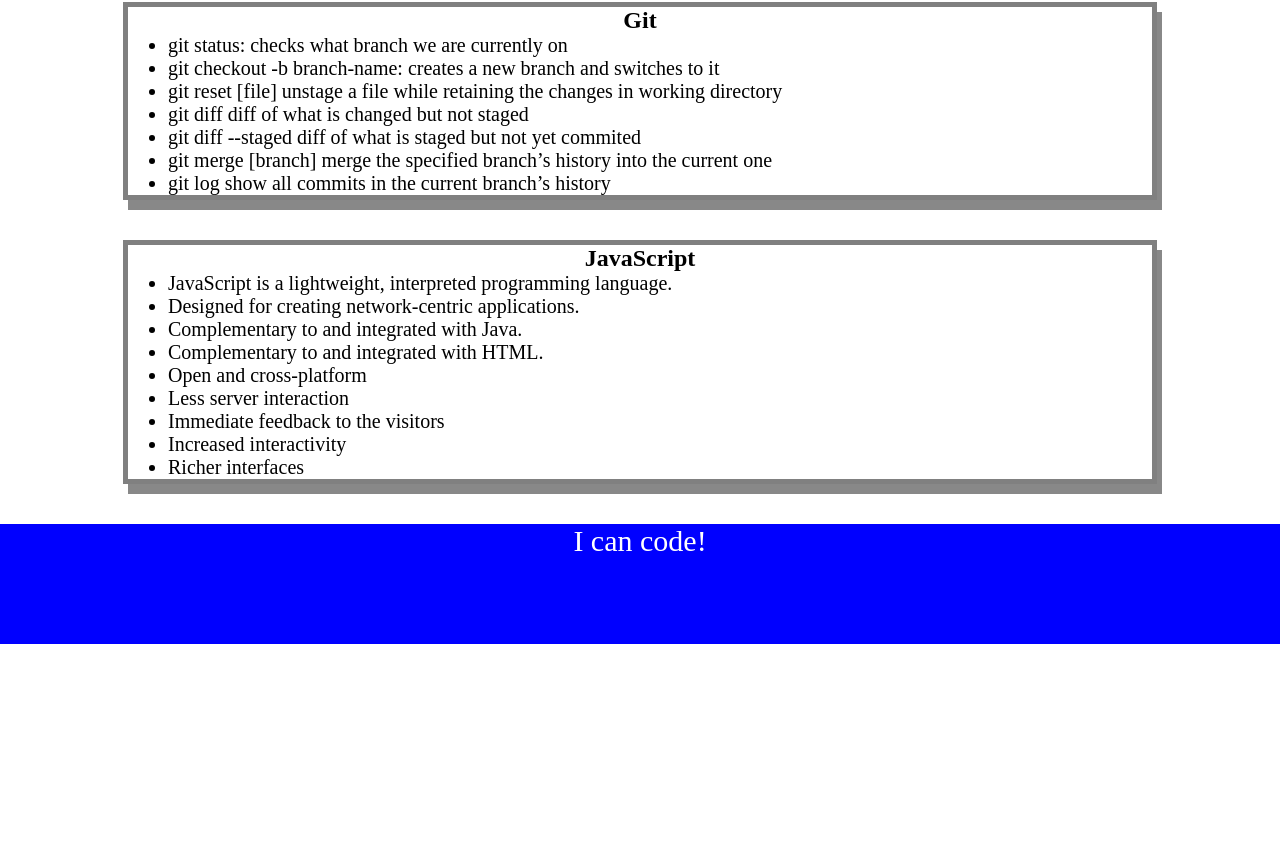
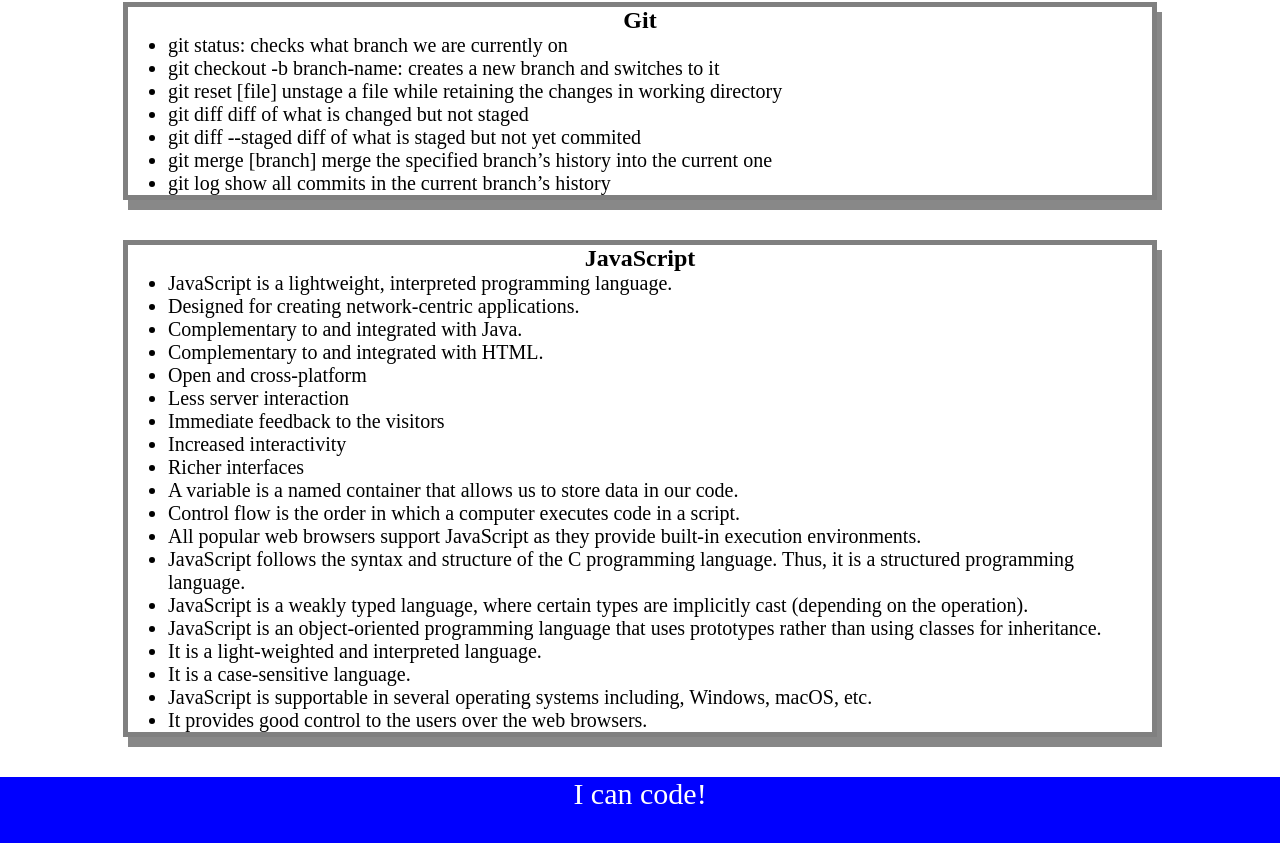
Before and after one commit to Tocopro/prework-study-guide, a plain HTML site: page prework-study-guide/prework-study-guide/assets/index.html in a window 1280 px wide. Shown: the part 845-1688 px from the top of the page. Before the commit the page ends 1489 px from the top, so only its background shows below. Drawn offline with Linux system fonts and the light colour scheme.

Commit message:
modified file

```diff
--- a/prework-study-guide/prework-study-guide/assets/index.html
+++ b/prework-study-guide/prework-study-guide/assets/index.html
@@ -85,6 +85,17 @@
               <li>Immediate feedback to the visitors </li>
               <li>Increased interactivity</li>
               <li>Richer interfaces</li>
+              <li>A variable is a named container that allows us to store data in our code.</li>
+          <li>Control flow is the order in which a computer executes code in a script.</li>
+          <li>All popular web browsers support JavaScript as they provide built-in execution environments.</li>
+          <li>JavaScript follows the syntax and structure of the C programming language.
+            Thus, it is a structured programming language.</li>
+          <li>JavaScript is a weakly typed language, where certain types are implicitly cast (depending on the operation).</li>
+          <li>JavaScript is an object-oriented programming language that uses prototypes rather than using classes for inheritance.</li>
+          <li>It is a light-weighted and interpreted language.</li>
+          <li>It is a case-sensitive language.</li>
+          <li>JavaScript is supportable in several operating systems including, Windows, macOS, etc.</li>
+          <li>It provides good control to the users over the web browsers.</li>
             </ul>
           </section>
         </main>
```
Also changed, not shown: prework-study-guide/prework-study-guide/assets/assets/script.js (+12 -3 lines).
